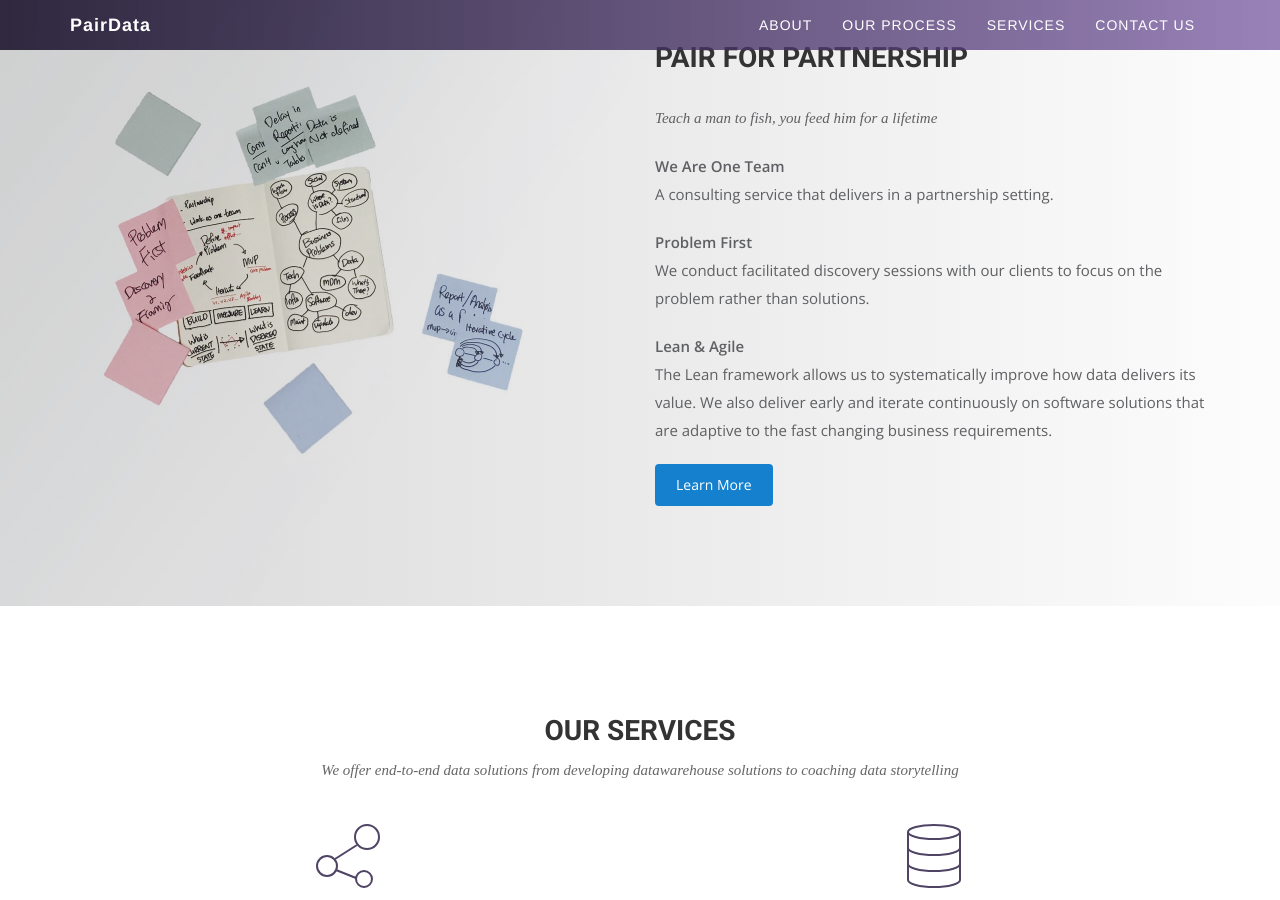
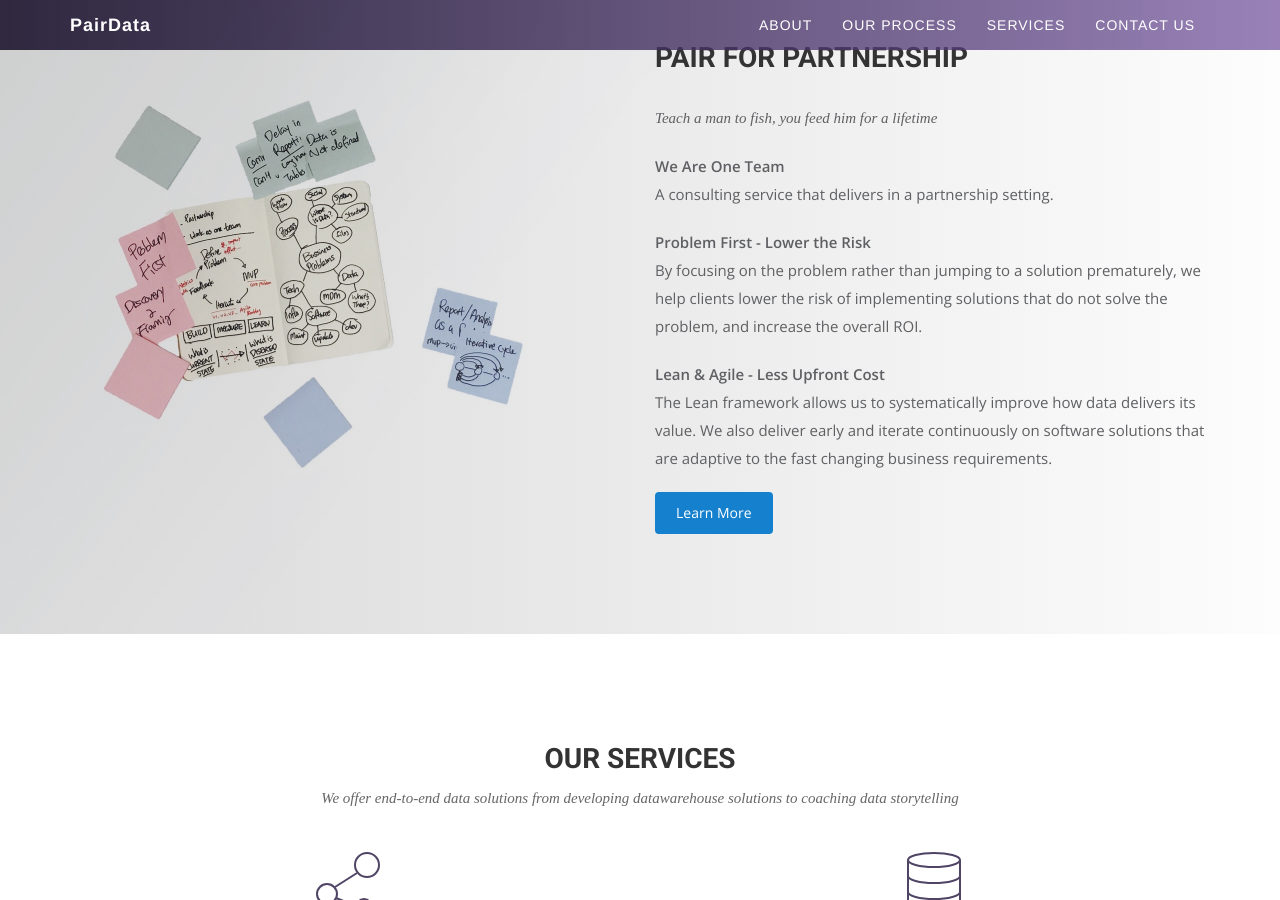
Before and after one commit to thisiskenfrom85/pdlanding, a Jekyll site: the page built from index.html, in a window 1280 px wide and 900 px high, scrolled down 1548 px. Built offline with Jekyll 4.4.1, drawn with Linux system fonts in a browser that asks for light colours; nearby versions of some CDN libraries; some web fonts are replaced; some of the changed text lies outside the part shown.

Commit message:
Final on copywriting

```diff
--- a/index.html
+++ b/index.html
@@ -10,7 +10,7 @@ permalink: /
     <div class="row">
       <div class="col-md-10 col-md-offset-1">
         <div class="block">
-          <h1 class="animated fadeInUp">YOUR CONCIERGE TO <br> DATA DRIVEN <br>DECISION MAKING</h1>
+          <h1 class="animated fadeInUp">YOUR CONCIERGE TO <br>DATA DRIVEN <br>DECISION MAKING</h1>
           <p class="animated fadeInUp">We are a data consulting service that focuses on the human side of technology. We collaborate closely with our clients to help them transform into data driven organizations.</p>
           <a class="animated fadeInUp typeform-share button btn btn-default btn-call-to-action" href="https://ken277.typeform.com/to/qaUWVc" data-mode="popup"  data-hide-headers=true data-hide-footer=true target="_blank">Let's Chat</a><script>(function(){var qs,js,q,s,d=document,gi=d.getElementById,ce=d.createElement,gt=d.getElementsByTagName,id="typef_orm_share",b="https://s3-eu-west-1.amazonaws.com/share.typeform.com/";if(!gi.call(d,id)){js=ce.call(d,"script");js.id=id;js.src=b+"share.js";q=gt.call(d,"script")[0];q.parentNode.insertBefore(js,q)}})()</script>
         </div>
@@ -28,7 +28,7 @@ permalink: /
             <h2>People before Technology</h2>
             <p>Culture eats strategies for breakfast</p>
           </div>
-          <p>Technology can only go so far in solving an organization's business problem, if we didn't pay attention to the humans using it. PairData focuses on the human factor of every problem/solution fit, from workflow to processes, practices to disciplines, strategies to culture. We believe cultivating a healthy data driven culture allows our clients to gain insights faster and lower the total cost of ownership on technology. </p>
+          <p>Technology can only go so far in solving an organization's business problem, if we didn't pay attention to the humans using it. PairData focuses on partnering with clients to bridge the gap between business and technology for every problem/solution fit, from workflow to processes, practices to disciplines, strategies to culture. We believe cultivating a healthy data driven culture allows our clients to gain insights faster and lower the total cost of ownership on technology. </p>
         </div>
       </div><!-- .col-md-7 close -->
       <div class="col-md-5 col-sm-12">
@@ -49,9 +49,9 @@ permalink: /
           <p>Teach a man to fish, you feed him for a lifetime </p>
         </div>
         <p><b>We Are One Team</b> <br> A consulting service that delivers in a partnership setting.</p>
-        <p><b>Problem First</b> <br> We conduct facilitated discovery sessions with our clients to focus on the problem rather than solutions.
-        </p>
-        <p><b>Lean & Agile</b> <br>The Lean framework allows us to systematically improve how data delivers its value. We also deliver early and iterate continuously on software solutions that are adaptive to the fast changing business requirements. </p>
+        <!-- <p><b>User Centered - Sustainable Solutions</b> <br></p> -->
+        <p><b>Problem First - Lower the Risk</b> <br> By focusing on the problem rather than jumping to a solution prematurely, we help clients lower the risk of implementing solutions that do not solve the problem, and increase the overall ROI.</p>
+        <p><b>Lean & Agile - Less Upfront Cost</b> <br>The Lean framework allows us to systematically improve how data delivers its value. We also deliver early and iterate continuously on software solutions that are adaptive to the fast changing business requirements. </p>
         <a class="typeform-share btn btn-view-works" href="https://ken277.typeform.com/to/qaUWVc" data-mode="popup"  data-hide-headers=true data-hide-footer=true target="_blank">Learn More</a><script>(function(){var qs,js,q,s,d=document,gi=d.getElementById,ce=d.createElement,gt=d.getElementsByTagName,id="typef_orm_share",b="https://s3-eu-west-1.amazonaws.com/share.typeform.com/";if(!gi.call(d,id)){js=ce.call(d,"script");js.id=id;js.src=b+"share.js";q=gt.call(d,"script")[0];q.parentNode.insertBefore(js,q)}})()</script>
       </div>
     </div>
```
Also changed, not shown: other parts of index.html (+3 -3 lines).
